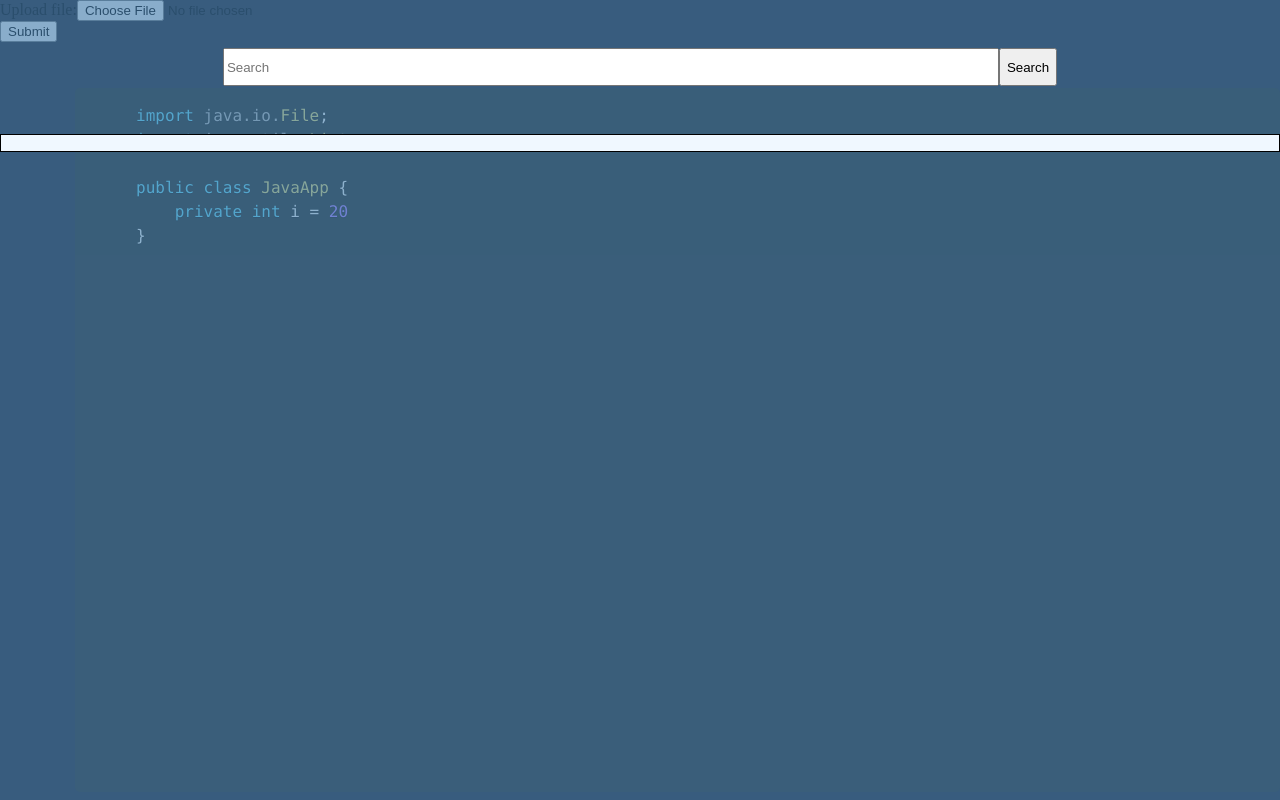
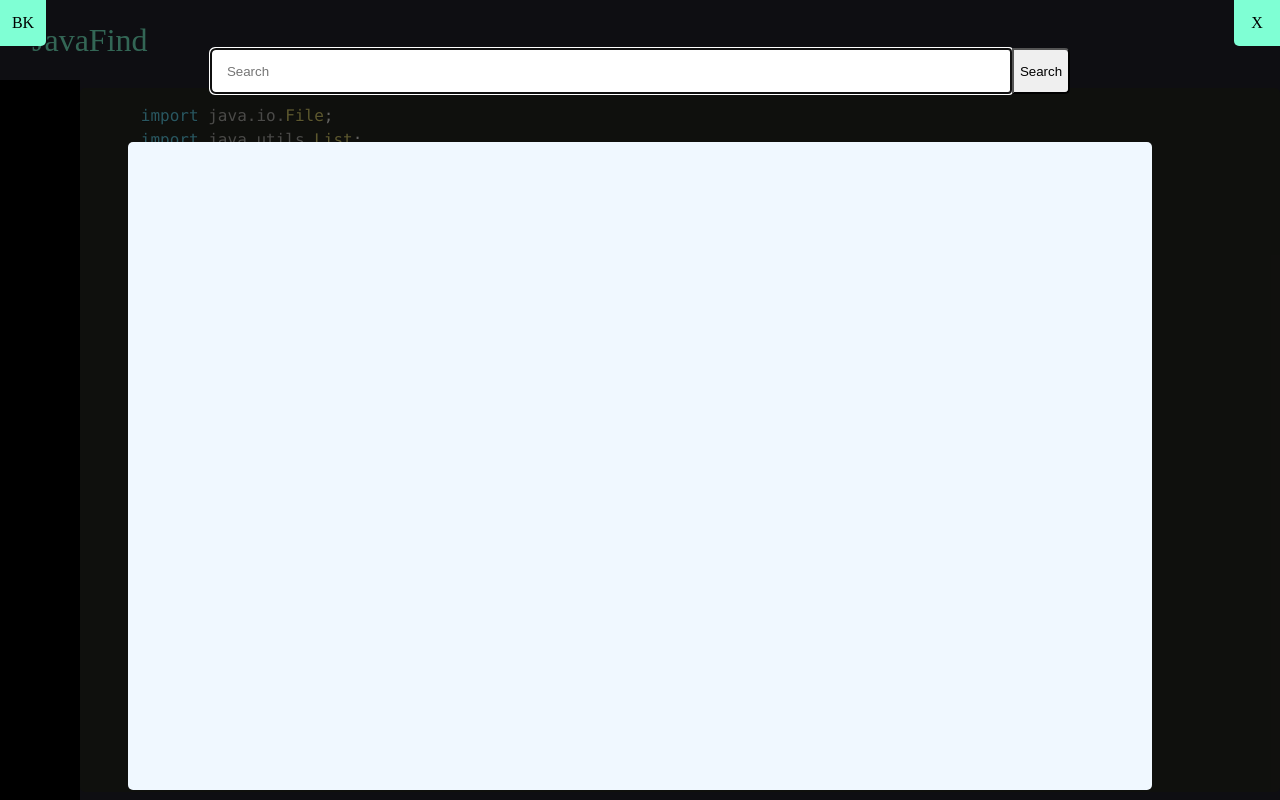
Before and after one commit to elvisdsz/javafind, a React (Create React App) app: page / in a window 1280 px wide. Built offline with nearby package versions, Linux system fonts and the light colour scheme.

Commit message:
fully functional search flow

```diff
--- a/src/App.css
+++ b/src/App.css
@@ -48,6 +48,23 @@ body {
 .header {
   height: 5rem;
   position: fixed;
+  width: 100%;
+}
+
+.topnavbar {
+  display: flex;
+  height: 100%;
+  padding:0 2rem;
+  align-items: center;
+}
+
+.topnavbar>.brand {
+  color: aquamarine;
+  font-size: 2rem;
+}
+
+.search-box.hide {
+  display: none;
 }
 
 .jar-container {
@@ -60,16 +77,20 @@ body {
 
 .foldernav {
   width: 5rem;
-  transition: width 600ms ease;
+  transition: width 600ms ease, background-color 600ms ease;
   color: var(--text-primary);
   overflow-y: scroll;
   overflow-x: hidden;
   /*height: 100vh;*/
   height: 100%;
+  background-color: black;
+
+  position: fixed;
+  z-index: 2;
 }
 
 .foldernav:hover {
-  width: 100%;
+  width: 40vw;
   background-color: #6649b8;
 }
 
@@ -89,6 +110,8 @@ body {
   width:100%;
   height: 100%;
   box-sizing: border-box;
+
+  margin-left: 5rem;
 }
 
 #code-file {
@@ -104,17 +127,62 @@ body {
   right: 0;
   bottom: 0;
   z-index: 10;
-  background-color: rgb(70, 130, 180, 0.6);
+  background-color: rgb(0, 0, 0, 0.6);
+  display: flex;
+  flex-direction: column;
 }
 
 .search-container.hide {
   display: none;
 }
+
+.close-btn {
+  border: none;
+  display: inline-block;
+  padding: 8px;
+  vertical-align: middle;
+  overflow: hidden;
+  text-decoration: none;
+  color: inherit;
+  background-color: aquamarine;
+  text-align: center;
+  cursor: pointer;
+  white-space: nowrap;
+
+  width: 30px;
+  height: 30px;
+
+  display: flex;
+  align-items: center;
+  justify-content: center;
+
+  /*border-bottom-right-radius: 5px;
+  border-radius: 50%;
+  margin:10px;*/
+}
+
+.pos-top-right {
+  position: absolute;
+  right: 0;
+  top: 0;
+  border-bottom-left-radius: 5px
+}
+
+.pos-top-left {
+  position: absolute;
+  left: 0;
+  top: 0;
+  border-bottom-right-radius: 5px
+}
+
+.search-container>.search-box {
+  padding: 3rem 0;
+}
+
 .search-box {
   display: flex;
   justify-content: center;
   width: 100%;
-  padding: 3rem 0;
   /*filter: blur(8px);
   -webkit-filter: blur(8px);*/
 }
@@ -123,14 +191,19 @@ body {
   width: 100%;
   max-width: 60vw;
   height: 2rem;
+  padding: 5px 15px;
+  border-radius: 5px 0 0 5px;
 }
 
 .search-btn {
+  border-radius: 0 5px 5px 0;
 }
 
 .search-result {
-  border: 1px solid black;
   background-color: aliceblue;
+  height: 100%;
+  margin: 0 10% 10px 10%;
+  border-radius: 5px;
 }
 
 .search-result>ul>li {
--- a/src/components/FolderTree.tsx
+++ b/src/components/FolderTree.tsx
@@ -51,7 +51,9 @@ const FolderTree:React.FC<FolderTreeProps> = ({zipFile, showCodeCallback}) => {
     console.log("**FolderTree re-render** "+folderItems?.size);
     if(zip != null && folderItems != null) {
         //return(<pre id="folder-struct"><code className="language-treeview" id="folder-tree">
-        return(<div className="foldernav scrollable"><ul className="foldernav-nav">
+        return(<div className="foldernav scrollable">
+                <p>Folder Tree</p>
+                <ul className="foldernav-nav">
                 {   Array.from(folderItems!.keys()).map((path, index)=>{
                         console.log(path);
                         return (<li>
@@ -59,7 +61,9 @@ const FolderTree:React.FC<FolderTreeProps> = ({zipFile, showCodeCallback}) => {
                             <br/>
                         </li>)
                     }) }
-        </ul></div>)
+                    <li>---THE END---</li>
+                </ul>
+            </div>)
         {/*</code></pre>)*/}
     } else {
         return <div className="foldernav"></div>
--- a/src/components/Home.tsx
+++ b/src/components/Home.tsx
@@ -5,6 +5,7 @@ import CodeWindow from './CodeWindow';
 import FileUpload from './FileUpload';
 import FolderTree from './FolderTree';
 import SearchPanel from './SearchPanel';
+import NavBar from './NavBar';
 
 function Home() {
 
@@ -25,6 +26,14 @@ function Home() {
         //setFolderItems(handleZip(files[0], onFileSelectedToShow));
         setMainFile(files[0]);
         console.log("onFileUpdate: files="+files);
+    }
+
+    const handleShowSearchPanel = () => {
+        setShowSearchPanel(true);
+    }
+
+    const handleHideSearchPanel = () => {
+        setShowSearchPanel(false);
     }
 
     const loadFile = (url: string) => {
@@ -51,9 +60,10 @@ function Home() {
 
     return (
     <div className="main">
-        <SearchPanel show={showSearchPanel} loadFile={loadFile} />
+        <SearchPanel show={showSearchPanel} loadFile={loadFile} hideSearchPanel={handleHideSearchPanel} />
         <div className="header">
-        {mainFile == null?<FileUpload onUpload={onFileUpdate}/>:<h1 style={{color:'honeydew', padding:'0 5rem'}}>JavaFind</h1>}
+            {/*mainFile == null?<FileUpload onUpload={onFileUpdate}/>:<NavBar searchPanel={showSearchPanel} showSearchPanel={handleShowSearchPanel} />*/}
+            <NavBar searchPanel={showSearchPanel} showSearchPanel={handleShowSearchPanel} />
         </div>
         <div className="jar-container">
             <FolderTree zipFile={mainFile!} showCodeCallback={onFileSelectedToShow} />
--- /dev/null
+++ b/src/components/NavBar.tsx
@@ -0,0 +1,26 @@
+import React from 'react';
+
+interface NavBarProps {
+    searchPanel: boolean,
+    showSearchPanel: ()=>void
+}
+
+const NavBar:React.FC<NavBarProps> = ({searchPanel, showSearchPanel}) => {
+
+    const searchOnClickHandler = (event:React.MouseEvent) => {
+        event.preventDefault();
+        showSearchPanel();
+    }
+
+    return (
+        <div className="topnavbar">
+            <p className="brand">JavaFind</p>
+            <div className={"search-box"+(searchPanel?" hide":"")} onClick={searchOnClickHandler}>
+                <input className="search-input" type="text" placeholder="Search"/>
+                <input className="search-btn" type="submit" value="Search" />
+            </div>
+        </div>
+    );
+}
+
+export default NavBar;
--- a/src/components/SearchPanel.tsx
+++ b/src/components/SearchPanel.tsx
@@ -1,4 +1,4 @@
-import React, { useState } from 'react';
+import React, { useEffect, useState } from 'react';
 
 interface SearchResult {
     groupId: string,
@@ -11,14 +11,20 @@ interface SearchResult {
 
 interface SearchPanelProps {
     show: boolean,
-    loadFile: (url: string)=>void
+    loadFile: (url: string)=>void,
+    hideSearchPanel: ()=>void
 }
 
-const SearchPanel:React.FC<SearchPanelProps> = ({show, loadFile}) => {
+const SearchPanel:React.FC<SearchPanelProps> = ({show, loadFile, hideSearchPanel}) => {
 
     const [query, setQuery] = useState<String>("");
 
     const[searchResults, setSearchResults] = useState<SearchResult[]>();
+
+    useEffect(() => {
+        if(show === true)
+            document.getElementById("search-input-main")?.focus();
+    }, [show]);
 
     const searchApi = () => {
         console.log("Searching for query="+query);
@@ -30,13 +36,27 @@ const SearchPanel:React.FC<SearchPanelProps> = ({show, loadFile}) => {
             );
     }
 
+    const enterKeyToSearch:React.KeyboardEventHandler<HTMLInputElement> = (event) => {
+        if(event.code === "Enter") {
+            event.preventDefault();
+            searchApi();
+        }
+    }
+
+    const stopEventPropagation = (event:React.MouseEvent) => {
+        event.stopPropagation();
+    }
+
     return (
-        <div className= {"search-container"+(show?"":" hide")}>
-            <div className="search-box">
-                <input className="search-input" type="text" placeholder="Search" onChange={e => setQuery(e.target.value)}/>
+        <div className= {"search-container"+(show?"":" hide")} onClick={hideSearchPanel}>
+            <div className="close-btn pos-top-left">BK</div>
+            <div className="close-btn pos-top-right">X</div>
+            <div className="search-box" onClick={stopEventPropagation}>
+                <input id="search-input-main" className="search-input" type="text" placeholder="Search"
+                        onChange={e => setQuery(e.target.value)} onKeyUp={enterKeyToSearch}/>
                 <input className="search-btn" type="submit" value="Search" onClick={searchApi} />
             </div>
-            <div className="search-result">
+            <div className="search-result" onClick={stopEventPropagation}>
                 <ul>
                 {searchResults?.map( res => {
                     return <li onClick={() => loadFile("http://localhost:8080/getFile?fp="+res.relFilepath)}>{res.groupId} {res.artifactId} {res.version}</li>
```
Lines whose indentation alone changed are shown as unchanged.
